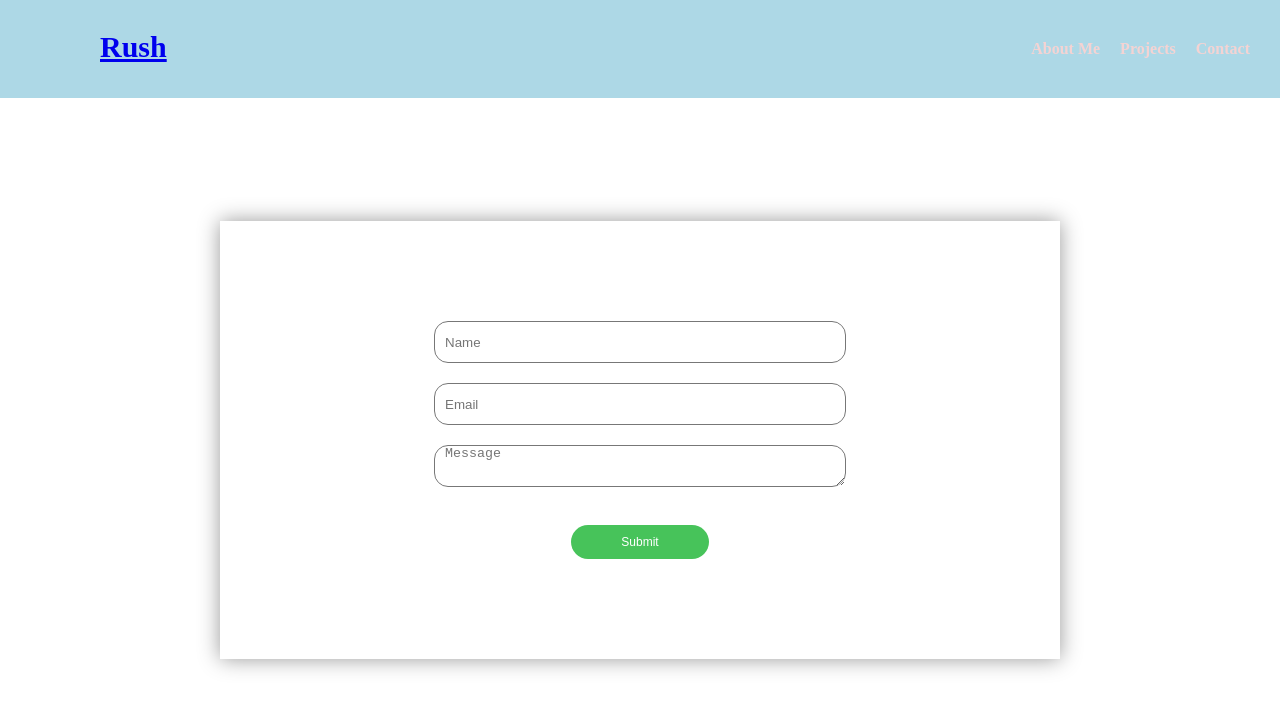
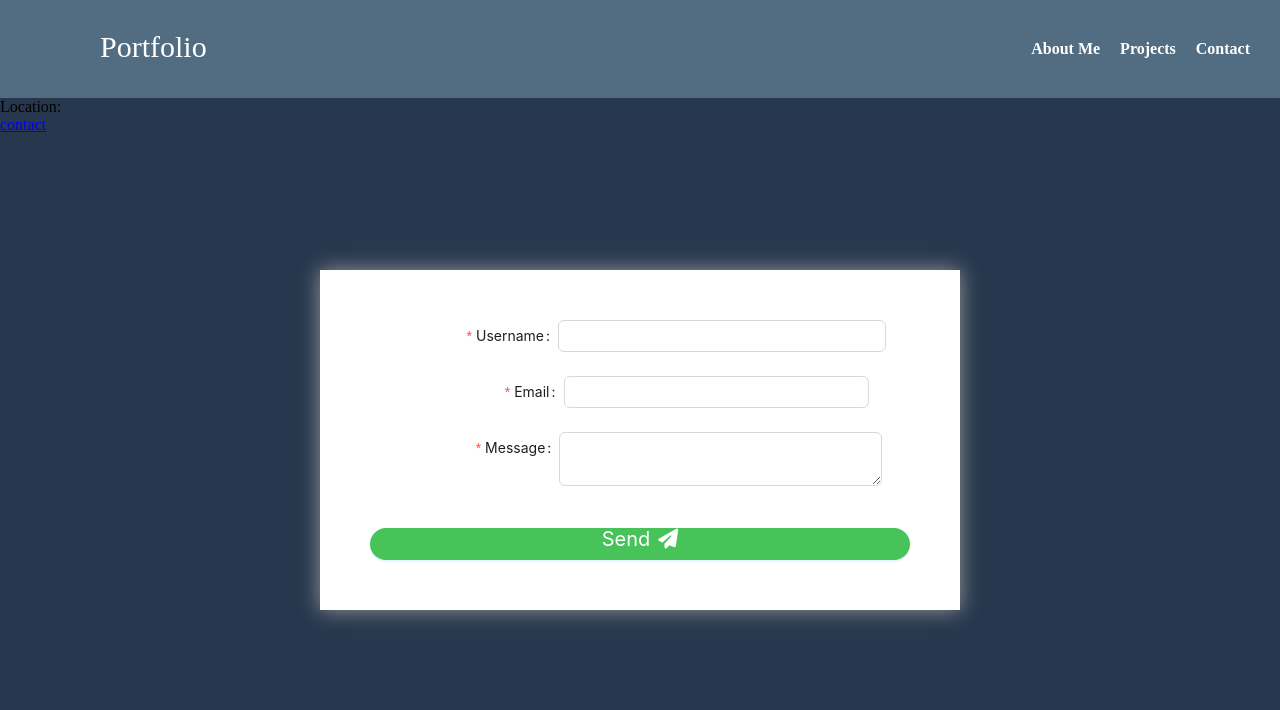
Before and after one commit to SidLD/Portfolio, a React (Create React App) app: page /contact in a window 1280 px wide. Shown: the top 710 px of the page. Built offline with nearby package versions, Linux system fonts and the light colour scheme.

Commit message:
fix some

```diff
--- a/package.json
+++ b/package.json
@@ -8,6 +8,7 @@
     "@testing-library/react": "^13.4.0",
     "@testing-library/user-event": "^13.5.0",
     "antd": "^5.6.1",
+    "babel-plugin-macros": "^3.1.0",
     "react": "^18.2.0",
     "react-dom": "^18.2.0",
     "react-router-dom": "^6.11.2",
--- a/src/App.css
+++ b/src/App.css
@@ -3,19 +3,21 @@
   margin: 0;
 }
 body{
+  background-color: #27374D;
   font-family: montserrat;
   height: 100vh;
 }
 
 .root-layout > header{
-  background-color: lightblue;
+  background-color: #526D82;
   display: flex;
   width: 100%;
   justify-content: space-between;
 }
-.logo > h1{
+.logo > a{
+  text-decoration: none;
   font-size: 30px;
-  color: #F4D3D3;
+  color: #fff;
   padding: 30px 100px;
   float: left;
 }
@@ -26,7 +28,8 @@ nav{
 }
 .link{
   text-decoration: none;
-  color: #F4D3D3;
+
+  color: #fff;
   display: inline-block;
   padding: 20px 10px;
   font-weight: 900;
@@ -110,6 +113,13 @@ nav{
   width: 100px;
   background-color: #2ecc71;
 }
+.project-img{
+  width: 100%;
+  height: 180px;
+  border-top-left-radius: 10px;
+  border-top-right-radius: 10px;
+  object-fit: cover;
+}
 .skill-container{
   display: grid;
   grid-template-columns: repeat(3, 1fr);
@@ -118,24 +128,38 @@ nav{
   grid-gap: 1rem;
   padding: 1rem 80px;
   font-size: 1.2rem;
+  color: white;
 }
 .skill-box{
   padding: 2rem;
   cursor: pointer;
   word-wrap: break-word;
+  border: 1px solid white;
+  height: 230px;
 }
 .skill-title{
   display: flex;
   flex-direction: column;
   padding: 0.5rem;
   margin-bottom: 0.5rem;
+}
+.skill-title p a{
+  text-decoration: none;
+  color: white;
+}
+.skill-title{
+  font-size: 15px;
+}
+.skill-title p{
 
+  overflow: hidden;
+  text-overflow: ellipsis
 }
 
 /* Contact */
 .contact-box{
   width: 80vh;
-  padding: 100px;
+  padding: 50px;
   background-color: #fff;
   box-shadow: 0 0 20px 0 #999;
   top: 55%;
@@ -146,11 +170,17 @@ nav{
   display: flex;
   flex-direction: column;
 }
+/* .ant-form-item{
+  padding: 8px;
+} */
+.ant-form-item-control{
+  width: 400px;
+}
 .contact-form{
   margin: 35px;
 }
 .input-field{
-  width: 400px;
+  width: 300px;
   margin-bottom: 20px;
   height: 40px;
   /* padding: auto 100px; */
@@ -164,8 +194,11 @@ nav{
   margin-top: 18px;
   padding: 10px 50px;
   background-color: #47c35a;
-  font-size: 12px;
+  font-size: 20px;
   border: none;
+}
+.ant-btn{
+  padding-top: 0px;
 }
 
 
@@ -184,4 +217,14 @@ nav{
   .skill-container{
     grid-template-columns: repeat(2, 1fr);
   }
+  .project-img{
+    width: 100px;
+    height: 100px;
+    border-top-left-radius: 10px;
+    border-top-right-radius: 10px;
+    object-fit: cover;
+  }
+  .skill-title p, .skill-description{
+    font-size: 10px;
+  }
 }
--- /dev/null
+++ b/src/components/NavigationPath.jsx
@@ -0,0 +1,22 @@
+import React from 'react'
+import {useLocation, Link} from 'react-router-dom'
+
+export default function NavigationPath() {
+    const location = useLocation()
+    let currentLink = ""
+    const links = location.pathname.split('/')
+        .filter(link => link !== '')
+        .map(link => {
+            currentLink += `/${link}`
+            return(
+                <div key={link}>
+                    <Link to={currentLink}>{link}</Link>
+                </div>
+            )
+        })
+  return (
+    <div>
+       {links}
+    </div>
+  )
+}
--- a/src/layout/RootLayout.js
+++ b/src/layout/RootLayout.js
@@ -1,11 +1,12 @@
-import { NavLink, Outlet } from 'react-router-dom'
+import { NavLink, Outlet, Link } from 'react-router-dom'
+import NavigationPath from '../components/NavigationPath'
 
 function RootLayout() {
   return (
     <div className="root-layout">
        <header>
-          <div className='logo'>
-              <h1><a href='/'>Rush</a></h1>
+          <div  className='logo'>
+              <Link to='/'>Portfolio</Link>
           </div>
             <nav>
                 <NavLink className="link" to="">About Me</NavLink>
@@ -14,6 +15,8 @@ function RootLayout() {
             </nav>
        </header>
        <main>
+
+       <span>Location:</span> <NavigationPath />
         <Outlet />
        </main>
     </div>
--- /dev/null
+++ b/src/pages/Contact/index.js
@@ -0,0 +1,28 @@
+
+import emailjs from '@emailjs/browser';
+export const handleFormSubmit = async (form) => {
+
+    const data = {
+        name: form.name,
+        email: form.email,
+        message: form.message
+    }
+    try {
+        await emailjs.send('service_pfbnfjp', 'template_30pixmg',data , '_dY3cpAn70Y3oTEjp')
+        .then((result) => {
+            console.log(result)
+            return true
+        }, (error) => {
+            return false
+        });
+    } catch (error) {
+        return false
+
+    }
+};
+// function getFormData(object) {
+//     const formData = new FormData();
+//     Object.keys(object).forEach(key => formData.append(key, object[key]));
+//     console.log(formData)
+//     return formData;
+// }
--- a/src/pages/Contact/view.jsx
+++ b/src/pages/Contact/view.jsx
@@ -1,28 +1,87 @@
-import React, {useRef} from 'react'
-// import { Form, Input, Button } from 'antd'
-import emailjs from '@emailjs/browser';
+import React from 'react'
+import {Form, Input, Button} from 'antd'
+import { handleFormSubmit } from './index';
 
 function Contact() {
-    const form = useRef();
-    const handleFormSubmit = (e) => {
-        e.preventDefault();
-            emailjs.sendForm('service_pfbnfjp', 'template_30pixmg', form.current, '_dY3cpAn70Y3oTEjp')
-            .then((result) => {
-                alert(result.text)
-            }, (error) => {
-                alert(error.text);
-            });
-	};
-  return (
-    <div>
-        <form ref={form} onSubmit={handleFormSubmit} className='contact-box'>
+    const submit = async (values) => {
+        const result = setTimeout(await handleFormSubmit(values,2000))
+        if(result){
+            alert("Successfully Sent to author email")
+        }else{
+            alert("Something Went Wrong or the qouta has been reached")
+        }
+    };
+    const formItemLayout = {
+        labelCol: {
+            xs: {
+                span: 26
+            },
+            sm: {
+                span: 8
+            }
+        },
+        wrapperCol: {
+            xs: {
+                span: 27
+            },
+            sm: {
+                span: 16
+            }
+        }
+    };
+    return (
+        <div>
+            <Form className='contact-box'
+                {...formItemLayout}
+                initialValues={
+                    {remember: true}
+                }
+                autoComplete="off"
+                onFinish={submit}>
+                <Form.Item label="Username" name="name"
+                    rules={
+                        [{
+                                required: true,
+                                message: 'Please input your username!'
+                            }]
+                }>
+                    <Input  />
+                </Form.Item>
+                <Form.Item label="Email" name="email"
+                    rules={
+                        [
+                            {
+                                type: 'email',
+                                message: 'The input is not valid E-mail!'
+                            }, {
+                                required: true,
+                                message: 'Please input your E-mail!'
+                            },
+                        ]
+                }>
+                    <Input   />
+                </Form.Item>
+                <Form.Item label="Message" name="message"
+                    rules={
+                        [{
+                                required: true,
+                                message: 'Please input your message!'
+                            }]
+                }>
+                    <Input.TextArea  />
+                </Form.Item>
+
+                    <Button block className='submit-btn' type="primary" htmlType="submit">
+                        Send <i class="fa-sharp fa-solid fa-paper-plane"></i>
+                    </Button>
+            </Form>
+            {/* <form ref={form} onSubmit={handleFormSubmit} className='contact-box'>
             <input placeholder='Name' className='input-field' type="text" name="name" />
             <input placeholder='Email' className='input-field' type="email" name="email" />
             <textarea placeholder='Message' className='input-field' name="message" />
             <input className='submit-btn' type="submit" value="Submit" />
-        </form>
-    </div>
-  )
+        </form>  */} </div>
+    )
 }
 
 export default Contact
--- a/src/pages/Project/view.jsx
+++ b/src/pages/Project/view.jsx
@@ -5,6 +5,7 @@ import mob from '../../asset/moborg.png'
 import exam from '../../asset/exam.png'
 import bmi from '../../asset/BMIAge.png'
 import portfolio from '../../asset/portfolio.png'
+import tracker from '../../asset/tracker.png'
 function Project() {
   const data = [
     {
@@ -12,6 +13,11 @@ function Project() {
       title: 'Mob.org',
       technology: 'Python & Flask',
       github: 'https://github.com/SidLD/MOB'
+    },{
+      img:tracker,
+      title: 'Student Tracker',
+      technology: 'Java',
+      github: 'https://github.com/SidLD/StudentTracker'
     },
     {
       img:portfolio,
@@ -52,7 +58,7 @@ function Project() {
                   </div>
                   <h3>{project.title}</h3>
                   <p>{project.technology}</p>
-                  <p><a href={project.github}>Github</a></p>
+                  <p><a href={project.github}>Go to Github <i class="fa-brands fa-github"></i></a></p>
                 </div>
               </div>
             )}
```
Also changed, not shown: src/components/ErrorPage.jsx (added, +9 -0 lines), src/pages/About.jsx (+20 -2 lines), src/pages/Project/ProjectDetail.jsx (deleted, +0 -22 lines), src/asset/tracker.png (added), 1 other file (tests, documents, lock files or other folders).
